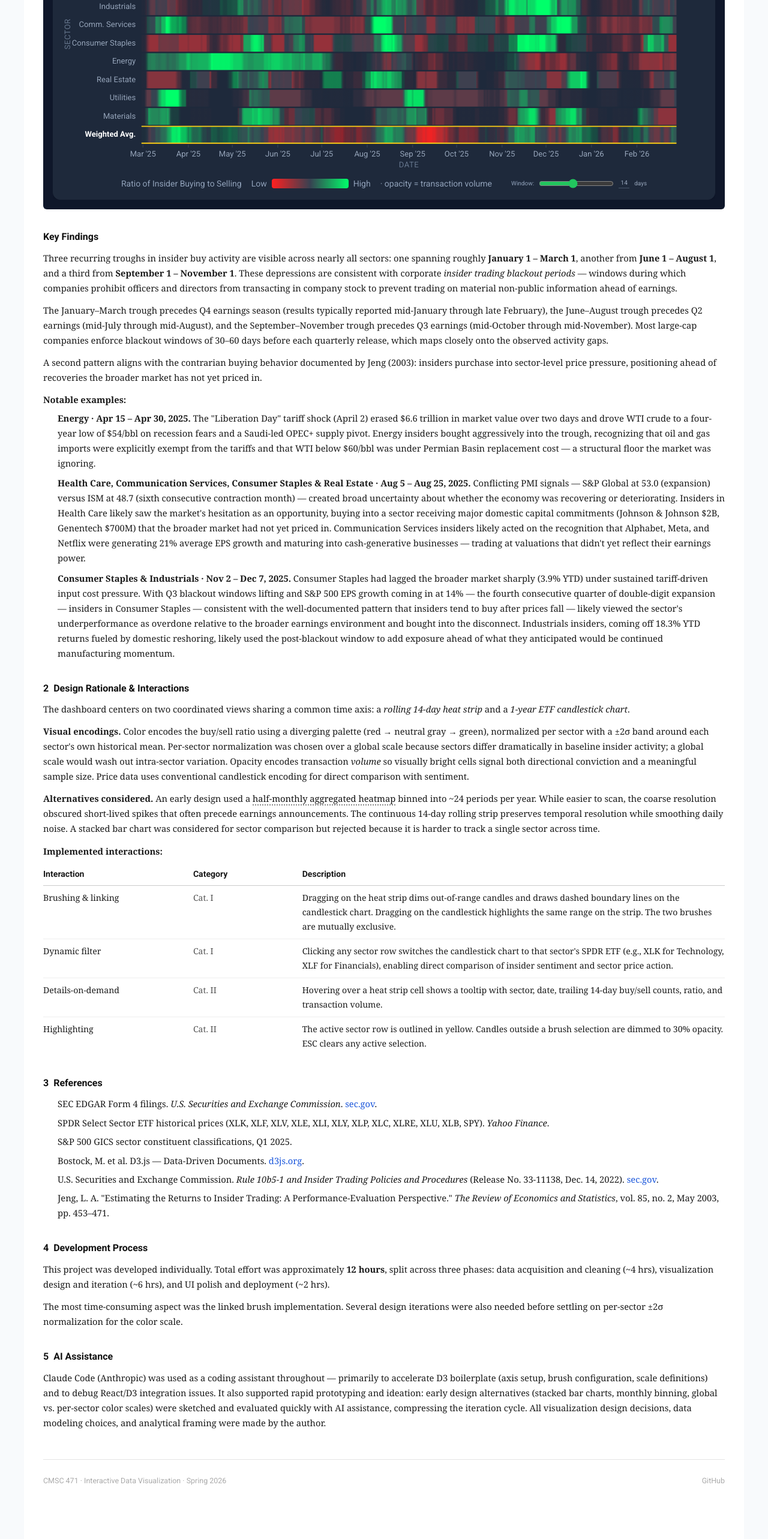
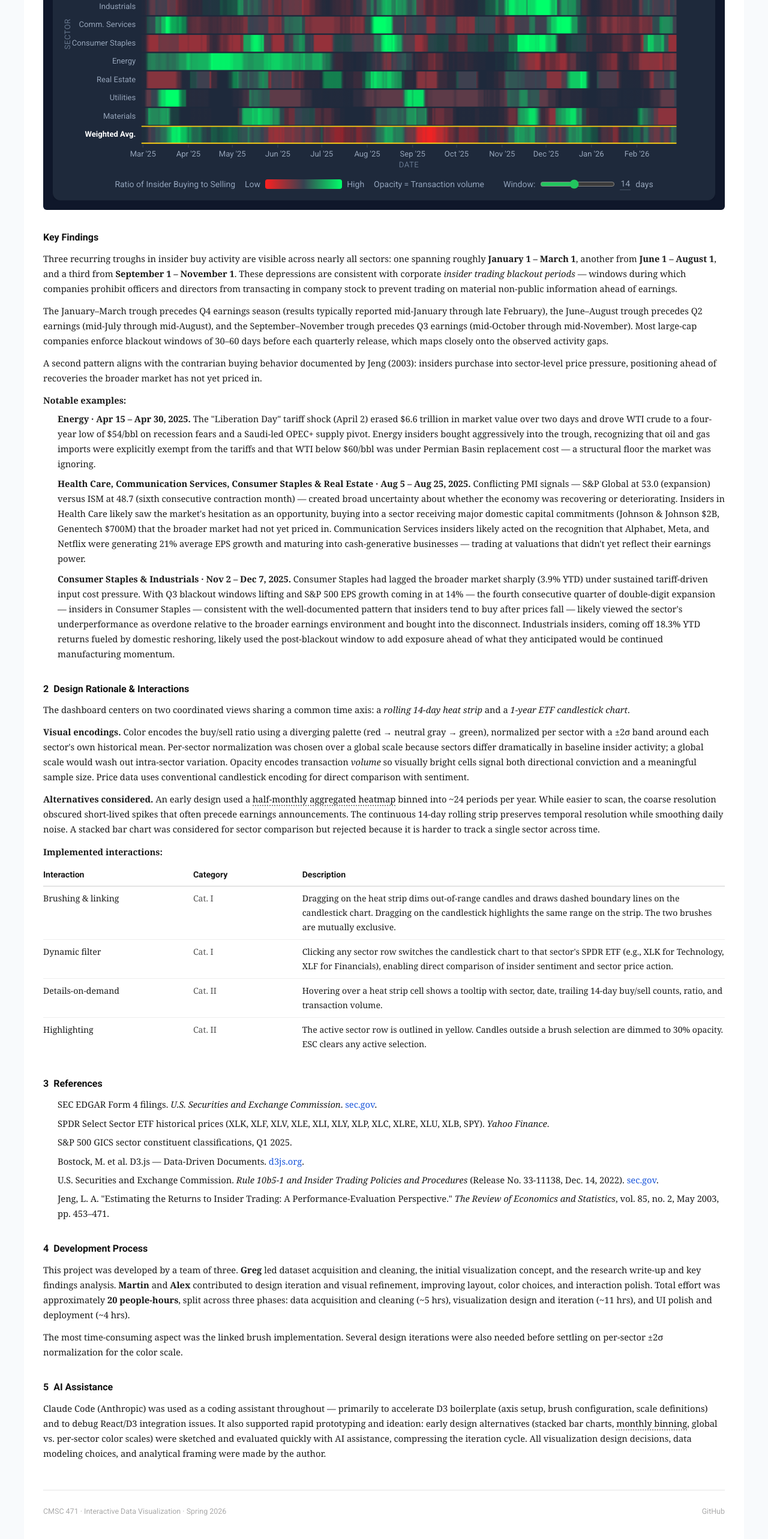
Before and after one commit to gselez6761/insider-sentiment, a React (Vite) app: page / in a window 1280 px wide. Shown: the part 936-3502 px from the top of the page at 60% size. Built offline with nearby package versions, Linux system fonts and the light colour scheme.

Commit message:
Update team credits, add monthly binning hover preview, legend polish

```diff
--- a/src/App.tsx
+++ b/src/App.tsx
@@ -238,9 +238,12 @@ function App() {
           4&nbsp;&nbsp;Development Process
         </h2>
         <p style={{ margin: "0 0 0.75rem", fontSize: "0.92rem" }}>
-          This project was developed individually. Total effort was approximately <strong>12 hours</strong>,
-          split across three phases: data acquisition and cleaning (~4 hrs), visualization design and iteration (~6 hrs),
-          and UI polish and deployment (~2 hrs).
+          This project was developed by a team of three. <strong>Greg</strong> led dataset acquisition and cleaning,
+          the initial visualization concept, and the research write-up and key findings analysis.
+          <strong> Martin</strong> and <strong>Alex</strong> contributed to design iteration and visual refinement,
+          improving layout, color choices, and interaction polish. Total effort was approximately <strong>20 people-hours</strong>,
+          split across three phases: data acquisition and cleaning (~5 hrs), visualization design and iteration (~11 hrs),
+          and UI polish and deployment (~4 hrs).
         </p>
         <p style={{ margin: "0 0 0.75rem", fontSize: "0.92rem" }}>
           The most time-consuming aspect was the linked brush implementation. Several design iterations were also needed before settling on per-sector ±2σ normalization for the color scale.
@@ -255,7 +258,36 @@ function App() {
         <p style={{ margin: 0, fontSize: "0.92rem" }}>
           Claude Code (Anthropic) was used as a coding assistant throughout — primarily to accelerate D3 boilerplate
           (axis setup, brush configuration, scale definitions) and to debug React/D3 integration issues. It also supported
-          rapid prototyping and ideation: early design alternatives (stacked bar charts, monthly binning, global vs. per-sector
+          rapid prototyping and ideation: early design alternatives (stacked bar charts,{" "}
+          <span style={{ position: "relative", display: "inline-block" }}
+            onMouseEnter={(e) => {
+              const el = e.currentTarget.querySelector<HTMLDivElement>(".monthly-preview")!;
+              el.style.display = "block";
+            }}
+            onMouseLeave={(e) => {
+              const el = e.currentTarget.querySelector<HTMLDivElement>(".monthly-preview")!;
+              el.style.display = "none";
+            }}
+          >
+            <span style={{ borderBottom: "2px dotted #888", cursor: "default", color: "#111", fontWeight: 500 }}>
+              monthly binning
+            </span>
+            <div className="monthly-preview" style={{
+              display: "none",
+              position: "absolute",
+              bottom: "calc(100% + 8px)",
+              left: "50%",
+              transform: "translateX(-50%)",
+              zIndex: 50,
+              boxShadow: "0 4px 20px rgba(0,0,0,0.25)",
+              borderRadius: "6px",
+              overflow: "hidden",
+              border: "1px solid #e5e5e5",
+              width: "480px",
+            }}>
+              <img src={`${import.meta.env.BASE_URL}initial_design.jpg`} alt="Monthly binning design" style={{ width: "100%", display: "block" }} />
+            </div>
+          </span>,{" "}global vs. per-sector
           color scales) were sketched and evaluated quickly with AI assistance, compressing the iteration cycle. All visualization
           design decisions, data modeling choices, and analytical framing were made by the author.
         </p>
--- a/src/SentimentChart.tsx
+++ b/src/SentimentChart.tsx
@@ -1360,8 +1360,8 @@ export default function SentimentChart({ buys, sells, loading }: SentimentChartP
           />
           <span>High</span>
         </div>
-        <span>· opacity = transaction volume</span>
-        <label className="flex items-center gap-2 ml-4 text-slate-400" style={{ fontSize: "10px" }}>
+        <span>Opacity = Transaction volume</span>
+        <label className="flex items-center gap-2 ml-4 text-slate-400 text-sm" >
           <span>Window:</span>
           <input
             type="range" min={1} max={30} value={rollWindow}
@@ -1377,13 +1377,13 @@ export default function SentimentChart({ buys, sells, loading }: SentimentChartP
             style={{
               width: "18px", background: "transparent", border: "none",
               borderBottom: "1px solid #475569", color: "#94a3b8",
-              fontSize: "10px", textAlign: "center", outline: "none", cursor: "text",
+               textAlign: "center", outline: "none", cursor: "text",
               MozAppearance: "textfield",
             }}
             onFocus={(e) => e.currentTarget.select()}
             onWheel={(e) => e.currentTarget.blur()}
           />
-          <span style={{ color: "#94a3b8", fontSize: "10px" }}>days</span>
+          <span style={{ color: "#94a3b8" }}>days</span>
         </label>
       </div>
 
```
